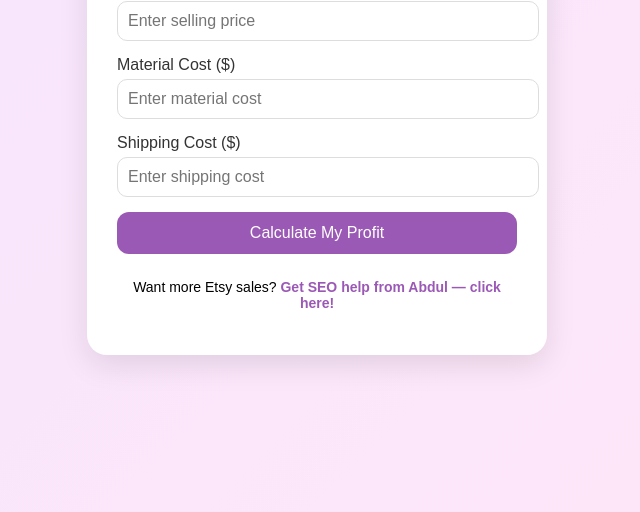
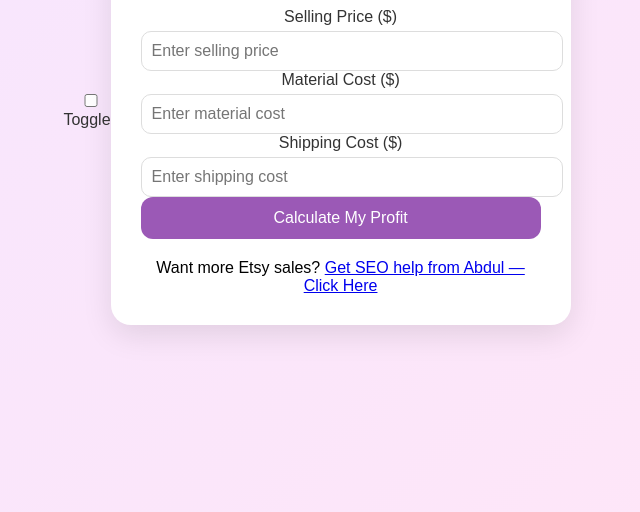
Before and after one commit to Abdulwasiu009/etsy-profit-calculator, a plain HTML site: page index.html in a window 1280 px wide. Shown: the part 288-800 px from the top of the page, without its empty margins (323-963 px from the left). Drawn offline with Linux system fonts and the light colour scheme.

Commit message:
Update index.html

```diff
--- a/index.html
+++ b/index.html
@@ -7,32 +7,31 @@
   <link rel="stylesheet" href="style.css" />
 </head>
 <body>
+  <div class="theme-toggle">
+    <input type="checkbox" id="switch" /><label for="switch">Toggle</label>
+  </div>
+
   <div class="container">
     <h1>Etsy Profit Calculator</h1>
+    <div class="card">
+      <label>Selling Price ($)</label>
+      <input type="number" id="price" placeholder="Enter selling price" />
 
-    <div class="input-group">
-      <label>Selling Price ($)</label>
-      <input type="number" id="sellingPrice" placeholder="Enter selling price" />
+      <label>Material Cost ($)</label>
+      <input type="number" id="material" placeholder="Enter material cost" />
+
+      <label>Shipping Cost ($)</label>
+      <input type="number" id="shipping" placeholder="Enter shipping cost" />
+
+      <button onclick="calculateProfit()">Calculate My Profit</button>
+
+      <div id="result"></div>
     </div>
 
-    <div class="input-group">
-      <label>Material Cost ($)</label>
-      <input type="number" id="materialCost" placeholder="Enter material cost" />
-    </div>
-
-    <div class="input-group">
-      <label>Shipping Cost ($)</label>
-      <input type="number" id="shippingCost" placeholder="Enter shipping cost" />
-    </div>
-
-    <button onclick="calculateProfit()">Calculate My Profit</button>
-
-    <div id="result"></div>
-
-    <p class="cta">
+    <footer>
       Want more Etsy sales?
-      <a href="https://bit.ly/Multiple_Task" target="_blank">Get SEO help from Abdul — click here!</a>
-    </p>
+      <a href="https://bit.ly/Multiple_Task" target="_blank">Get SEO help from Abdul — Click Here</a>
+    </footer>
   </div>
 
   <script src="script.js"></script>
```
